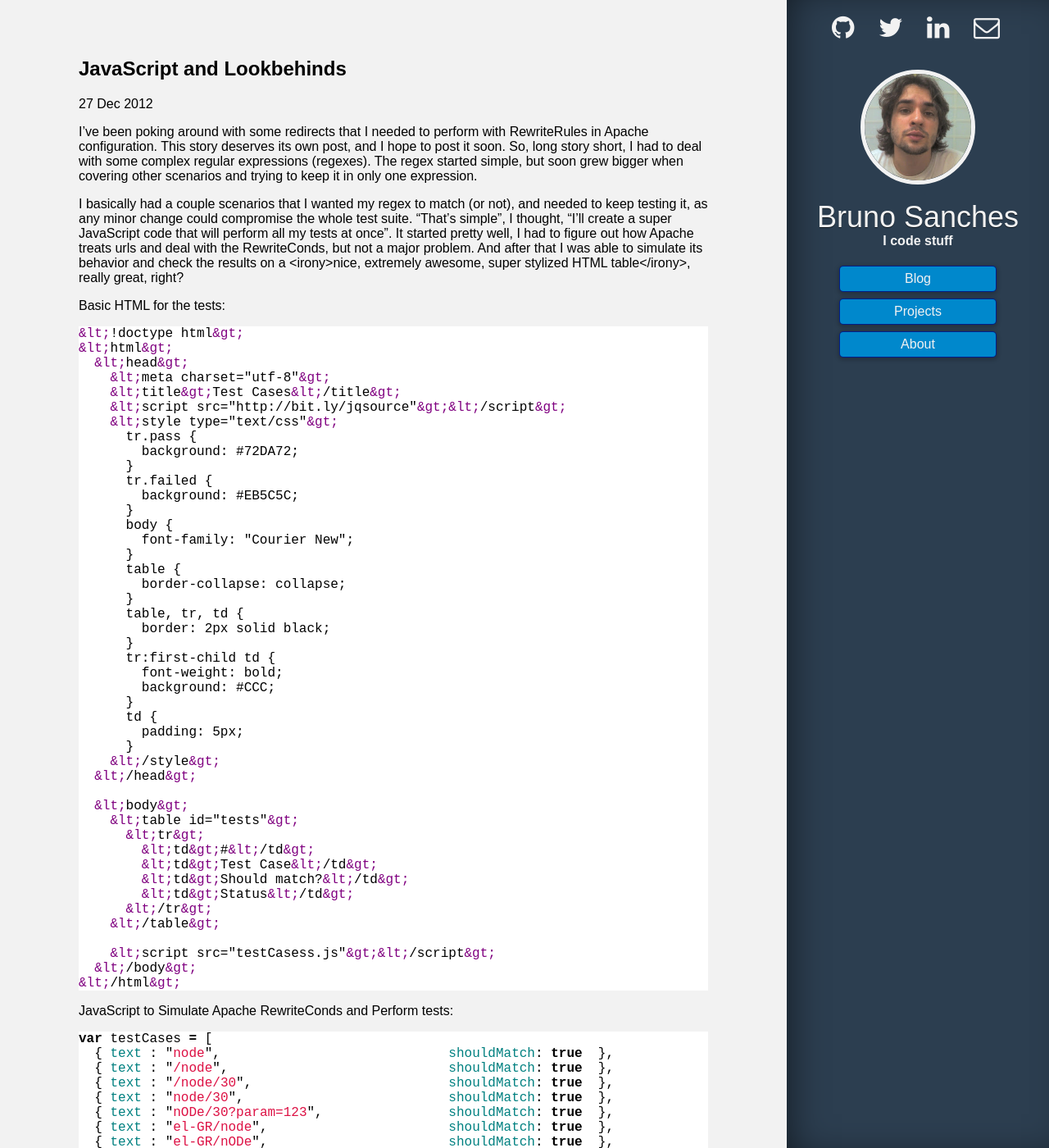
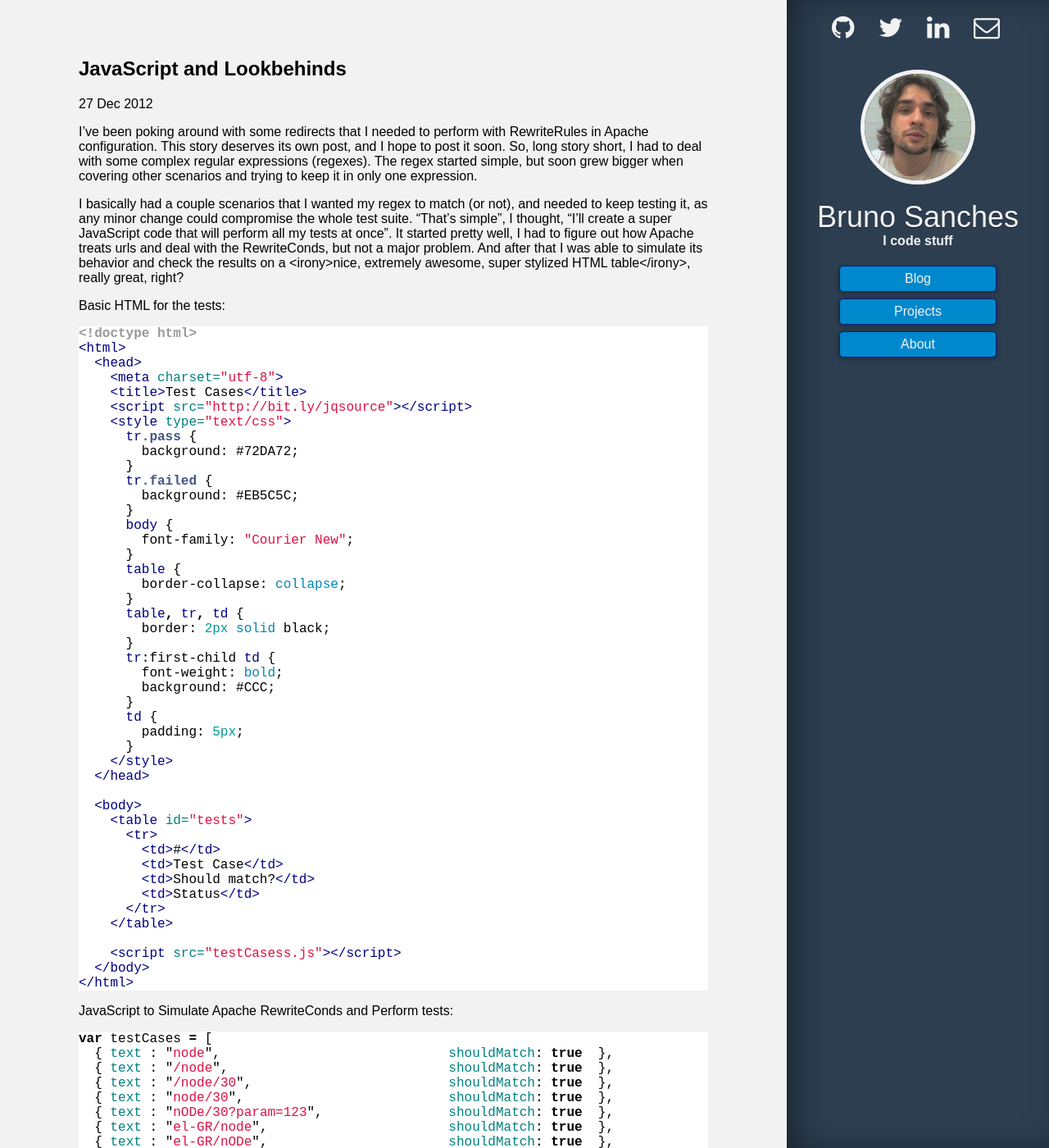
Before and after one commit to brunops/brunops.github.io, a Jekyll site: the page built from _posts/2012-12-27-javascript-and-lookbehinds.markdown, in a window 1280 px wide and 1400 px high. Shown: the whole window at 82% size. Built offline with Jekyll 4.4.1, drawn with Linux system fonts in a browser that asks for light colours; some web fonts are replaced; Markdown is read by kramdown in place of the engine named in the settings; part of the change alters nothing that is shown; some of the changed text lies outside the part shown.

Commit message:
Reformat "Javascript and Lookbehinds" post
* Deentitize HTML characters from code snippet
* Host image and update to markdown syntax
* Add target blank to links

```diff
--- a/_posts/2012-12-27-javascript-and-lookbehinds.markdown
+++ b/_posts/2012-12-27-javascript-and-lookbehinds.markdown
@@ -13,13 +13,13 @@ I basically had a couple scenarios that I wanted my regex to match (or not), and
 
 Basic HTML for the tests:
 {% highlight html %}
-&lt;!doctype html&gt;
-&lt;html&gt;
-  &lt;head&gt;
-    &lt;meta charset="utf-8"&gt;
-    &lt;title&gt;Test Cases&lt;/title&gt;
-    &lt;script src="http://bit.ly/jqsource"&gt;&lt;/script&gt;
-    &lt;style type="text/css"&gt;
+<!doctype html>
+<html>
+  <head>
+    <meta charset="utf-8">
+    <title>Test Cases</title>
+    <script src="http://bit.ly/jqsource"></script>
+    <style type="text/css">
       tr.pass {
         background: #72DA72;
       }
@@ -42,22 +42,22 @@ Basic HTML for the tests:
       td {
         padding: 5px;
       }
-    &lt;/style&gt;
-  &lt;/head&gt;
+    </style>
+  </head>
 
-  &lt;body&gt;
-    &lt;table id="tests"&gt;
-      &lt;tr&gt;
-        &lt;td&gt;#&lt;/td&gt;
-        &lt;td&gt;Test Case&lt;/td&gt;
-        &lt;td&gt;Should match?&lt;/td&gt;
-        &lt;td&gt;Status&lt;/td&gt;
-      &lt;/tr&gt;
-    &lt;/table&gt;
+  <body>
+    <table id="tests">
+      <tr>
+        <td>#</td>
+        <td>Test Case</td>
+        <td>Should match?</td>
+        <td>Status</td>
+      </tr>
+    </table>
 
-    &lt;script src="testCasess.js"&gt;&lt;/script&gt;
-  &lt;/body&gt;
-&lt;/html&gt;
+    <script src="testCasess.js"></script>
+  </body>
+</html>
 {% endhighlight %}
 JavaScript to Simulate Apache RewriteConds and Perform tests:
 {% highlight javascript %}
@@ -71,7 +71,7 @@ var testCases = [
   { text : "el-GR/nODe",                       shouldMatch: true  },
   { text : "/test?q=node",                     shouldMatch: true  },
   { text : "/test?paramq=node",                shouldMatch: false },
-  { text : "/test?p1=1&amp;p2=2&amp;p3=c&amp;q=node&amp;p5=6", shouldMatch: true  },
+  { text : "/test?p1=1&p2=2&p3=c&q=node&p5=6", shouldMatch: true  },
   { text : "/test?q=node/add",                 shouldMatch: true  },
   { text : "/taxonomy",                        shouldMatch: false },
   { text : "/taxonomy/term",                   shouldMatch: true  },
@@ -170,7 +170,9 @@ var testCases = [
 
 })(jQuery);
 {% endhighlight %}
-[caption id="attachment_54" align="alignnone" width="289"]<a class="vt-p" href="http://brunops.org/javascript-and-lookbehinds/snapshot2/" rel="attachment wp-att-54"><img class="size-medium wp-image-54 " alt="First 18 results" src="http://brunops.org/wp-content/uploads/2012/12/snapshot2-289x300.png" width="289" height="300" /></a> First 18 tests and results[/caption]
+![First 18 tests and results](/assets/images/tests_snapshot.png)
+
+First 18 tests and results
 
 At first it was okay, and I managed to perform pretty much all of my tests using it. I know that I could (maybe should) have used a test library for it, like Jasmine, buy hey, it's cool to reinvent the wheel once in a while, just to get the feeling that you can.
 
@@ -178,14 +180,14 @@ This kind of tests don't garantee that everything will work once rewriten to Apa
 
 Then, I continued to perform all my tests, trying out different odd combinations of possibilities. So, I was in the exercise of breaking my code, fixing the regex, breaking the code again, fixing the regex once more, and so on and so forth... Suddenly, I needed to use a lookbehind constructor in my regular expression to cover my tests. This is the point when things start to get weird.
 
-I had my regex set up an ready to roll, I had the great <a class="vt-p" href="http://www.regular-expressions.info/">Regular-Expressions.info</a> opened, things looked right, expressions should work, but they simply didn't. I was trying to figure out why a simple expression as <strong>/(?&lt;=a)b/ig.test("ab")</strong> didn't match. Didn't even have a correct syntax!
+I had my regex set up an ready to roll, I had the great <a target="_blank" href="http://www.regular-expressions.info/">Regular-Expressions.info</a> opened, things looked right, expressions should work, but they simply didn't. I was trying to figure out why a simple expression as <strong>/(?&lt;=a)b/ig.test("ab")</strong> didn't match. Didn't even have a correct syntax!
 
-Then, it hit me. In a glimpse of lucidity, I remembered that once upon a time, when studying a bit of regular expressions, I may have read that some regex flavors do not support everything. So googling a bit, I've ended up in the <a class="vt-p" href="http://www.regular-expressions.info/lookaround.html">Lookarounds Section</a>. As we can see, our dear friend JavaScript does not support lookbehinds. No one is perfect.
+Then, it hit me. In a glimpse of lucidity, I remembered that once upon a time, when studying a bit of regular expressions, I may have read that some regex flavors do not support everything. So googling a bit, I've ended up in the <a target="_blank" href="http://www.regular-expressions.info/lookaround.html">Lookarounds Section</a>. As we can see, our dear friend JavaScript does not support lookbehinds. No one is perfect.
 
 I didn't want to discard all my cool test suite that I've coded with such care. So I start searching for workarounds on how to simulate lookbehinds in JavaScript. I have found some solutions over the web, but nothing really worked well for me. And then, I realized that simulating over a simulation, is not what I call trustworthy.
 
 Time for a different approach. I would have to discard all my code, but that happens. The approach should be something that we really can put some confidence on. I couldn't find anything really helpfull at first, so I got a bit demotivated..
 
-I forgot it for a while and started browsing random stuff, when I decided to check out the <a class="vt-p" href="http://yeoman.io/">Yeoman</a> project. Reading a bit, I've found about PhantomJS, and then, CasperJS. And here is where the story start getting interesting.
+I forgot it for a while and started browsing random stuff, when I decided to check out the <a target="_blank" href="http://yeoman.io/">Yeoman</a> project. Reading a bit, I've found about PhantomJS, and then, CasperJS. And here is where the story start getting interesting.
 
 And that's the next subject. Automated unit testing using CasperJS. Hopefully, with less story, and more coding.
```
Also changed, not shown: assets/images/tests_snapshot.png (added).
